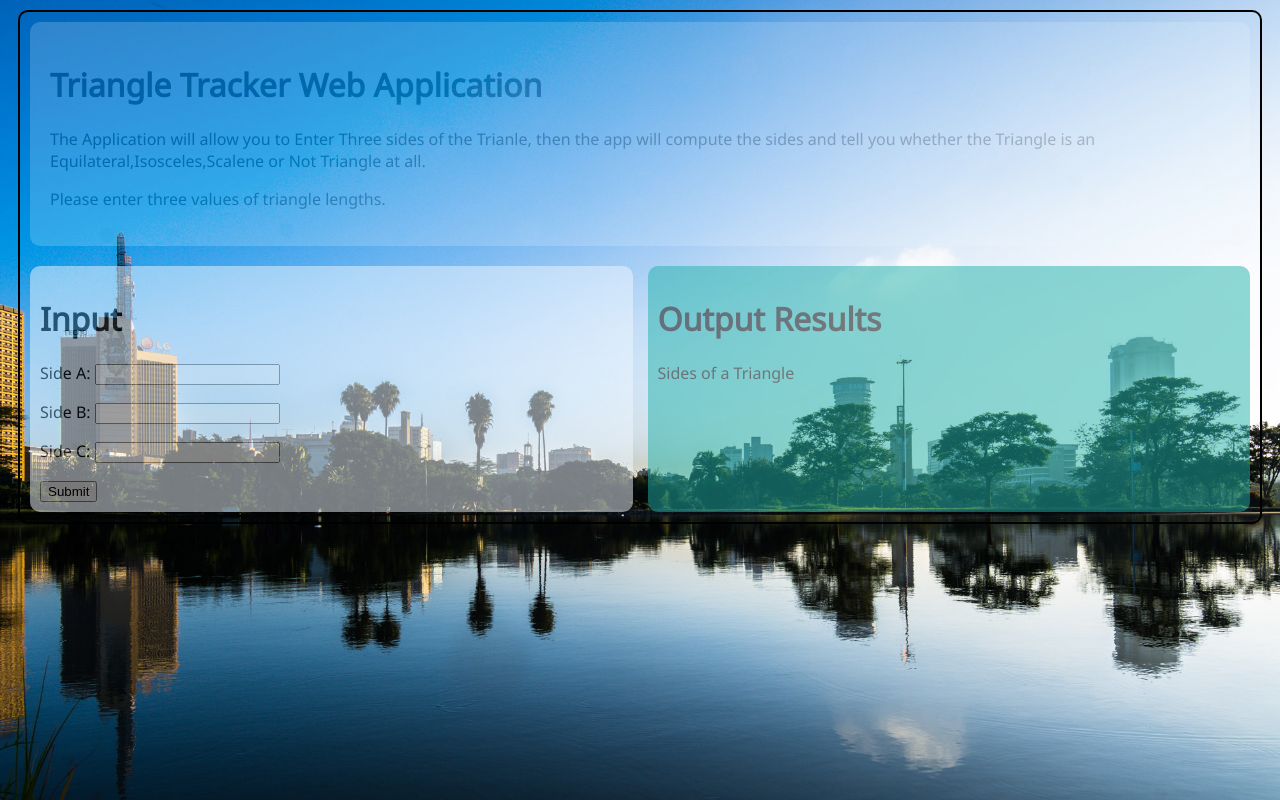
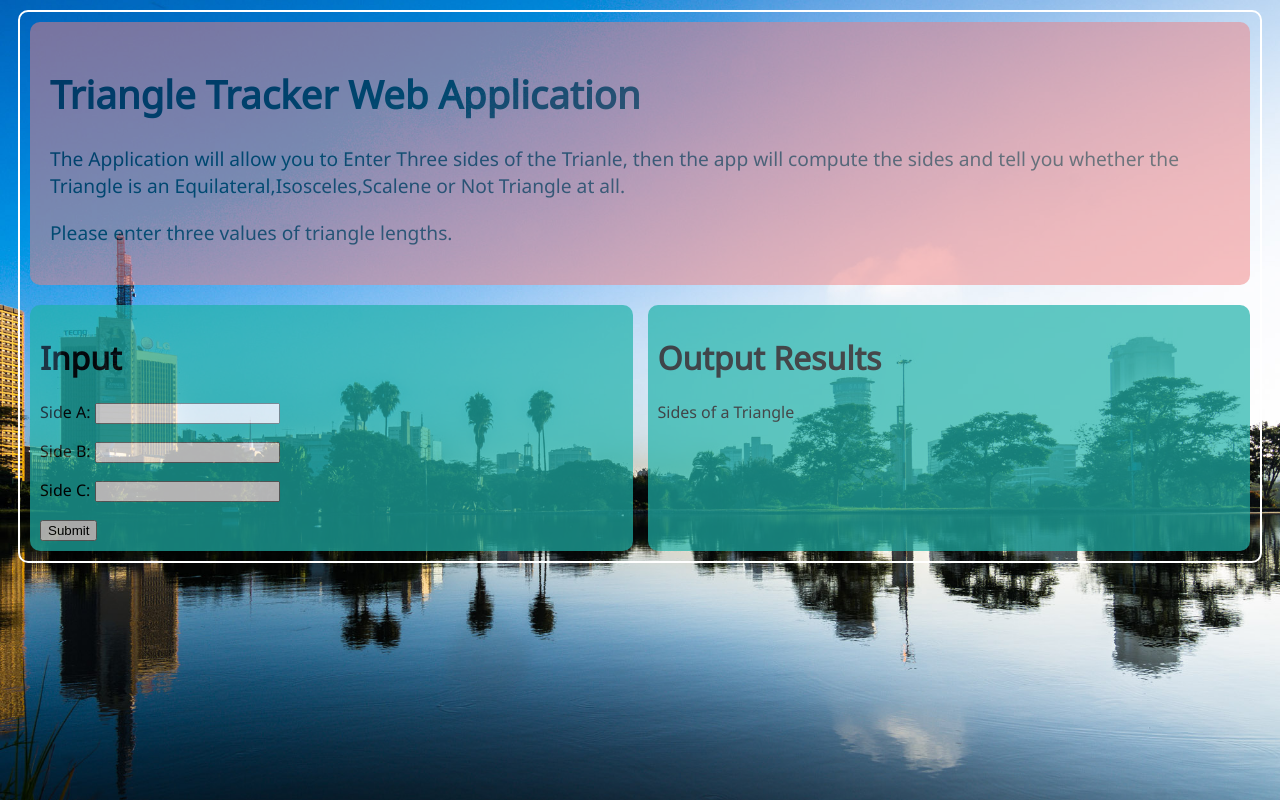
Before and after one commit to Dnjiru/Triangle-Tracker-Wk2IP, a plain HTML site: page index.html in a window 1280 px wide. Drawn offline with Linux system fonts and the light colour scheme.

Commit message:
Introduction Color and sectors styled

```diff
--- a/styles.css
+++ b/styles.css
@@ -3,31 +3,33 @@ body {
     background-size: cover;
     background-attachment: fixed;
     font-family: 'Noto Sans', sans-serif;
-    /* font-size: 10rem; */
+
 
 }
 
 .container {
-    border: 2px solid black;
+    border: 2px solid white;
     padding: 10px;
     margin: 10px;
     border-radius: 10px;
 
 }
 .introduction {
-    background-color: aliceblue;
+    background-color: lightcoral;
     padding: 20px;
-    opacity: 0.2;
+    opacity: 0.5;
     margin-bottom: 20px;
     border-radius: 10px;
+    font-size: 1.2rem;
+    color: black;
 }
 .calculation {
     display: flex;
     width: 100%;
 }
 .input {
-    background-color: aliceblue;
-    opacity: 0.5;
+    background-color: lightseagreen;
+    opacity: 0.7;
     padding: 10px;
     width: 50%;
     margin-right: 15px;
@@ -38,7 +40,7 @@ body {
 
 .output {
     background-color: lightseagreen;
-    opacity: 0.5;
+    opacity: 0.7;
     padding: 10px;
     width: 50%;
     border-radius: 10px;
```
